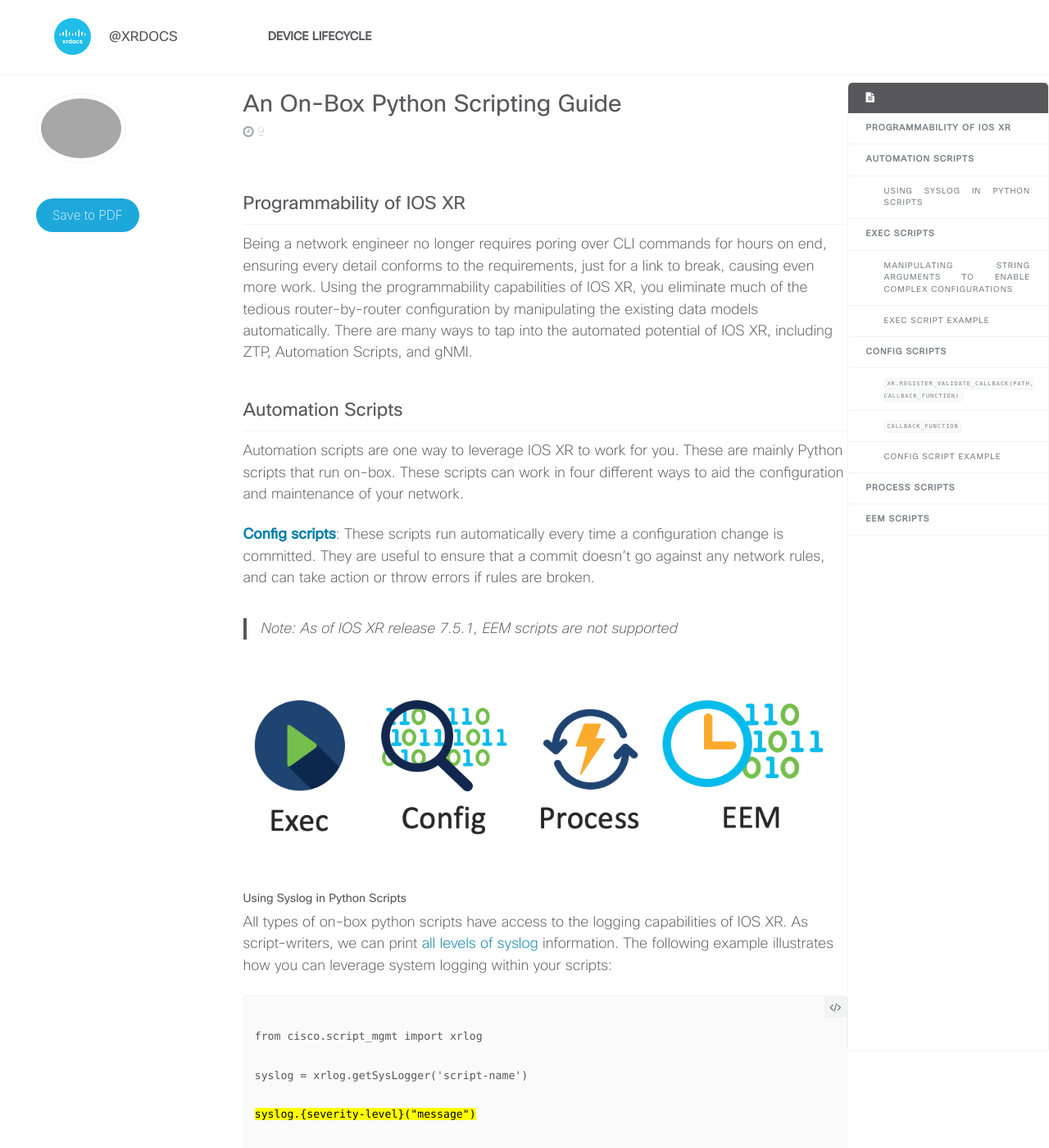
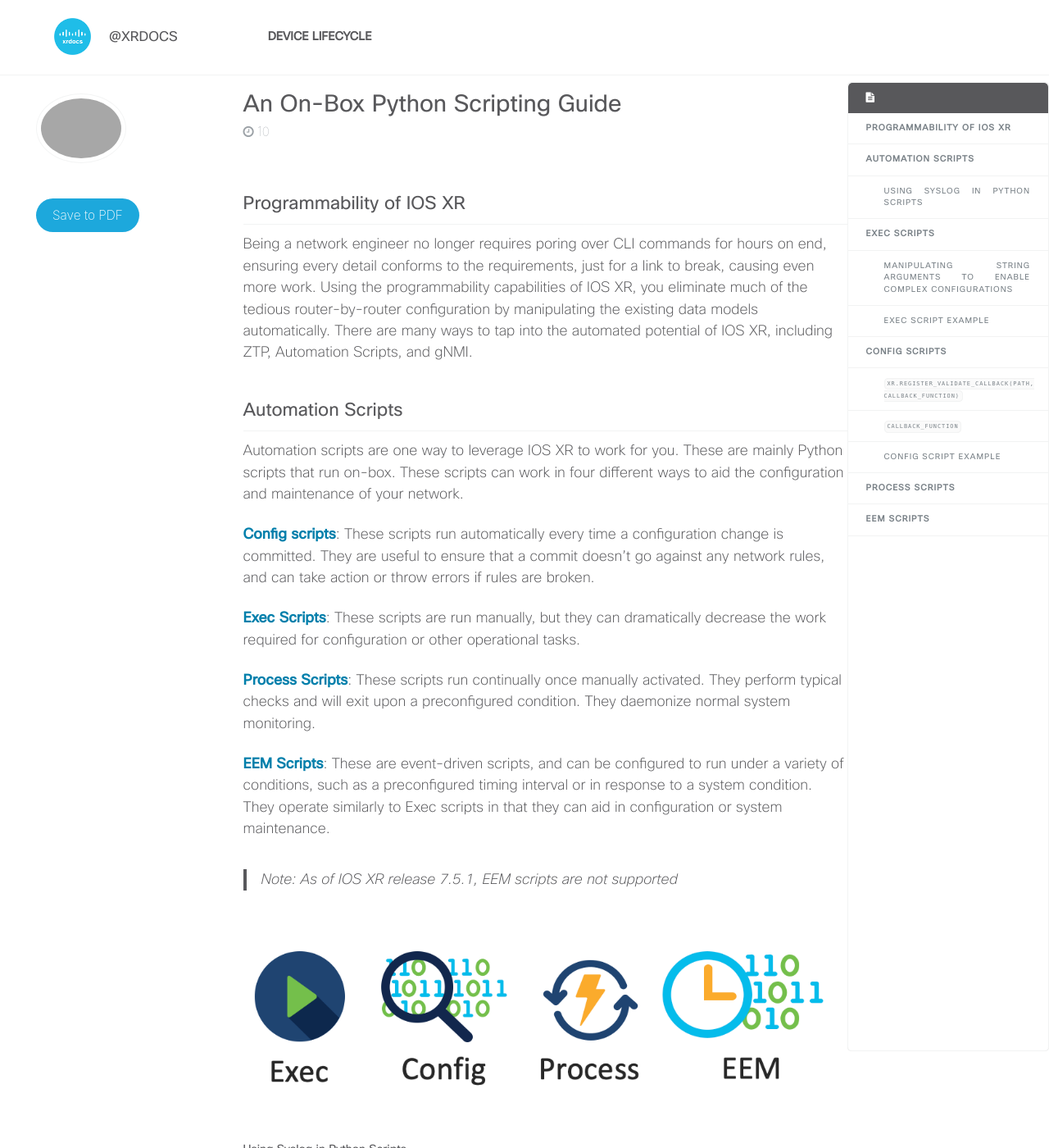
Before and after one commit to xrdocs/device-lifecycle, a Jekyll site: the page built from _blogs/2022-07-08-on-box-python-scripting.md, in a window 1280 px wide and 1400 px high. Shown: the whole window at 82% size. Built offline with Jekyll 4.4.1, drawn with Linux system fonts in a browser that asks for light colours; comment, search, counter and statistics services are not loaded; part of the change alters nothing that is shown.

Commit message:
Update 2022-07-08-on-box-python-scripting.md

```diff
--- a/_blogs/2022-07-08-on-box-python-scripting.md
+++ b/_blogs/2022-07-08-on-box-python-scripting.md
@@ -19,11 +19,11 @@ Automation scripts are one way to leverage IOS XR to work for you. These are mai
 
 [**Config scripts**](#config-scripts): These scripts run automatically every time a configuration change is committed. They are useful to ensure that a commit doesn’t go against any network rules, and can take action or throw errors if rules are broken.
 
-[**Exec Scripts**]: These scripts are run manually, but they can dramatically decrease the work required for configuration or other operational tasks.
+[**Exec Scripts**](#exec-scripts): These scripts are run manually, but they can dramatically decrease the work required for configuration or other operational tasks.
 
-[**Process Scripts**]: These scripts run continually once manually activated. They perform typical checks and will exit upon a preconfigured condition. They daemonize normal system monitoring.
+[**Process Scripts**](#process-scripts): These scripts run continually once manually activated. They perform typical checks and will exit upon a preconfigured condition. They daemonize normal system monitoring.
 
-[**EEM Scripts**]: These are event-driven scripts, and can be configured to run under a variety of conditions, such as a preconfigured timing interval or in response to a system condition. They operate similarly to Exec scripts in that they can aid in configuration or system maintenance.
+[**EEM Scripts**](#eem-scripts): These are event-driven scripts, and can be configured to run under a variety of conditions, such as a preconfigured timing interval or in response to a system condition. They operate similarly to Exec scripts in that they can aid in configuration or system maintenance.
 
 > Note: As of IOS XR release 7.5.1, EEM scripts are not supported
 
```
